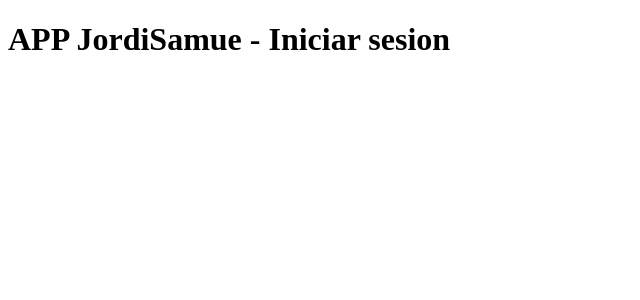
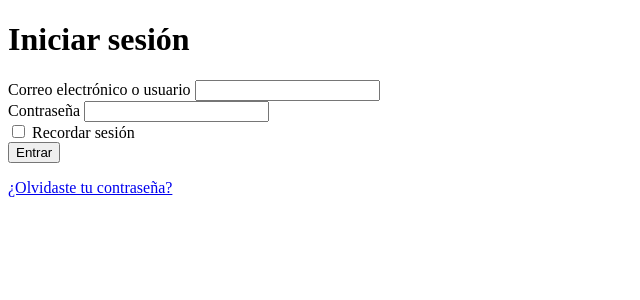
Before and after one commit to samuelperez7/jordiSamuAPP, a PHP site: page / in a window 1280 px wide. Shown: the top 300 px of the page, without its empty margins (0-640 px from the left). Run offline with PHP 8.4, Linux system fonts and the light colour scheme.

Commit message:
Inicio de sesion actualizado

```diff
--- a/index.php
+++ b/index.php
@@ -1,11 +1,46 @@
 <!DOCTYPE html>
-<html lang="en">
+<html lang="es">
 <head>
-    <meta charset="UTF-8">
-    <meta name="viewport" content="width=device-width, initial-scale=1.0">
-    <title>Iniciar sesion</title>
+  <meta charset="UTF-8">
+  <meta name="viewport" content="width=device-width, initial-scale=1.0">
+  <title>Iniciar sesión</title>
 </head>
 <body>
-    <h1>APP JordiSamue - Iniciar sesion</h1>
+  <main>
+    <h1>Iniciar sesión</h1>
+
+    <form action="/login" method="POST">
+      <div>
+        <label for="usuario">Correo electrónico o usuario</label>
+        <input
+          type="text"
+          id="usuario"
+          name="usuario"
+          autocomplete="username"
+          required
+        >
+      </div>
+
+      <div>
+        <label for="password">Contraseña</label>
+        <input
+          type="password"
+          id="password"
+          name="password"
+          autocomplete="current-password"
+          required
+        >
+      </div>
+
+      <div>
+        <input type="checkbox" id="recordar" name="recordar">
+        <label for="recordar">Recordar sesión</label>
+      </div>
+
+      <button type="submit">Entrar</button>
+    </form>
+
+    <p><a href="/recuperar-password">¿Olvidaste tu contraseña?</a></p>
+  </main>
 </body>
 </html>
```
